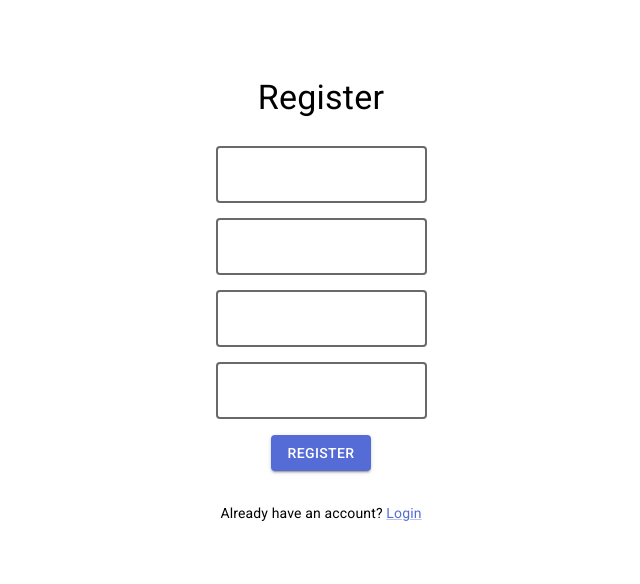
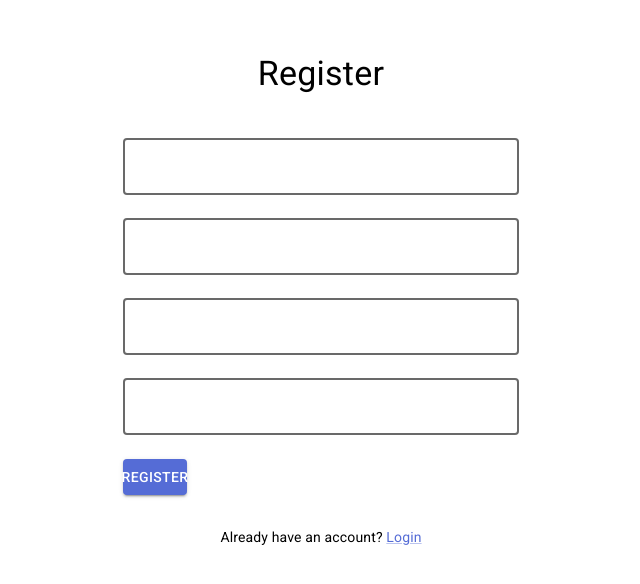
Before and after one commit to abindra-shk/FORM-PROJECT, a React (Vite) app: page /register in a window 1280 px wide. Shown: the part 132-716 px from the top of the page, without its empty margins (319-959 px from the left). Built offline with nearby package versions, Linux system fonts and the light colour scheme.

Commit message:
Feature: Added formik and yup for register form.

```diff
--- a/src/pages/Auth/Login.tsx
+++ b/src/pages/Auth/Login.tsx
@@ -78,7 +78,9 @@ const LoginForm = () => {
             value={formik.values.email}
             error={formik.touched.email && Boolean(formik.errors.email)}
             helperText={formik.touched.email && formik.errors.email}
-            margin="normal"
+            style={{
+              marginBottom: '16px',
+            }}
           />
           <TextField
             fullWidth
@@ -91,7 +93,9 @@ const LoginForm = () => {
             value={formik.values.password}
             error={formik.touched.password && Boolean(formik.errors.password)}
             helperText={formik.touched.password && formik.errors.password}
-            margin="normal"
+            style={{
+              marginBottom: '16px',
+            }}
           />
           {generalError && (
             <Typography variant="body2" color="error" sx={{ mt: 2 }}>
--- a/src/pages/Auth/Register.tsx
+++ b/src/pages/Auth/Register.tsx
@@ -1,43 +1,81 @@
 import React, { useState } from 'react';
 import { useNavigate } from 'react-router-dom';
-import { TextField, Button, Box, Typography, Container, Link } from '@mui/material';
+import {
+  TextField,
+  Button,
+  Box,
+  Typography,
+  Container,
+  Link,
+} from '@mui/material';
+import { useFormik } from 'formik';
+import * as Yup from 'yup';
 import { PostRequest } from '../../services/services';
 import { API_ENDPOINTS } from '../../utils/constant';
 
+const pswdPtrn = /^(?=.*[a-z])(?=.*[A-Z])(?=.*\d)(?=.*[@$!%*#?&])[A-Za-z\d@$!#%*?&]{6,20}$/;
+
+const RegisterSchema = Yup.object().shape({
+  userName: Yup.string()
+    .trim()
+    .min(3, 'Must be at least 3 characters')
+    .max(50, 'Must be 50 characters or less')
+    .required('Required')
+    .label('Username'),
+  email: Yup.string()
+    .trim()
+    .email('Invalid email address')
+    .required('Required')
+    .label('Email'),
+  password: Yup.string()
+    .trim()
+    .matches(
+      pswdPtrn,
+      'Password must contain at least one digit, one special character, and one uppercase letter'
+    )
+    .required('Required')
+    .label('Password'),
+  repeat_password: Yup.string()
+    .trim()
+    .oneOf([Yup.ref('password')], 'Passwords must match')
+    .required('Required')
+    .label('Repeat Password'),
+});
+
 const RegisterForm = () => {
-  const [formValues, setFormValues] = useState({
+  const [generalError, setGeneralError] = useState('');
+  const navigate = useNavigate();
+
+  const formik = useFormik({
+    initialValues: {
       userName: '',
       email: '',
       password: '',
       repeat_password: '',
-  });
-
-  const navigate = useNavigate();
-
-  const handleChange = (e: React.ChangeEvent<HTMLInputElement>) => {
-    setFormValues({
-      ...formValues,
-      [e.target.name]: e.target.value,
-    });
-  };
-
-  const handleSubmit = async (e: React.FormEvent) => {
-    e.preventDefault();
+    },
+    validationSchema: RegisterSchema,
+    validateOnChange: true,
+    validateOnBlur: true,
+    onSubmit: async (values, { setSubmitting }) => {
       try {
-      const response = await PostRequest(`${API_ENDPOINTS.ACCOUNT}/register`, formValues);
+        const response = await PostRequest(
+          `${API_ENDPOINTS.ACCOUNT}/register`,
+          values
+        );
         console.log('Registration successful', response.data);
         navigate('/login'); // Navigate to the login page after successful registration
       } catch (error) {
         console.error('Registration failed', error);
-      // Handle registration failure (e.g., display error message)
+        setGeneralError('Registration failed, please try again.');
+      } finally {
+        setSubmitting(false);
       }
-  };
+    },
+  });
 
   return (
     <Container maxWidth="xs">
       <Box
-        component="form"
-        onSubmit={handleSubmit}
         sx={{
           display: 'flex',
           flexDirection: 'column',
@@ -49,44 +87,74 @@ const RegisterForm = () => {
         <Typography variant="h4" component="h1" gutterBottom>
           Register
         </Typography>
+        <form onSubmit={formik.handleSubmit} style={{ width: '100%' }}>
           <TextField
             fullWidth
             label="Username"
+            variant="outlined"
             name="userName"
-          variant="outlined"
-          value={formValues.userName}
-          onChange={handleChange}
+            onChange={formik.handleChange}
+            onBlur={formik.handleBlur}
+            value={formik.values.userName}
+            error={formik.touched.userName && Boolean(formik.errors.userName)}
+            helperText={formik.touched.userName && formik.errors.userName}
+            margin="normal"
           />
           <TextField
             fullWidth
             label="Email"
-          name="email"
             variant="outlined"
             type="email"
-          value={formValues.email}
-          onChange={handleChange}
+            name="email"
+            onChange={formik.handleChange}
+            onBlur={formik.handleBlur}
+            value={formik.values.email}
+            error={formik.touched.email && Boolean(formik.errors.email)}
+            helperText={formik.touched.email && formik.errors.email}
+            margin="normal"
           />
           <TextField
             fullWidth
             label="Password"
-          name="password"
             variant="outlined"
             type="password"
-          value={formValues.password}
-          onChange={handleChange}
+            name="password"
+            onChange={formik.handleChange}
+            onBlur={formik.handleBlur}
+            value={formik.values.password}
+            error={formik.touched.password && Boolean(formik.errors.password)}
+            helperText={formik.touched.password && formik.errors.password}
+            margin="normal"
           />
           <TextField
             fullWidth
             label="Repeat Password"
-          name="repeat_password"
             variant="outlined"
             type="password"
-          value={formValues.repeat_password}
-          onChange={handleChange}
+            name="repeat_password"
+            onChange={formik.handleChange}
+            onBlur={formik.handleBlur}
+            value={formik.values.repeat_password}
+            error={formik.touched.repeat_password && Boolean(formik.errors.repeat_password)}
+            helperText={formik.touched.repeat_password && formik.errors.repeat_password}
+            margin="normal"
           />
-        <Button type="submit" variant="contained" color="primary" sx={{width:'100px'}}>
-          Register
+          {generalError && (
+            <Typography variant="body2" color="error" sx={{ mt: 2 }}>
+              {generalError}
+            </Typography>
+          )}
+          <Button
+            type="submit"
+            variant="contained"
+            color="primary"
+            fullWidth
+            disabled={formik.isSubmitting}
+            sx={{ mt: 2 }}
+          >
+            {formik.isSubmitting ? 'Registering...' : 'Register'}
           </Button>
+        </form>
         <Typography variant="body2" component="p" sx={{ mt: 2 }}>
           Already have an account?{' '}
           <Link onClick={() => navigate('/login')} sx={{ cursor: 'pointer' }}>
```
Lines whose indentation alone changed are shown as unchanged.
